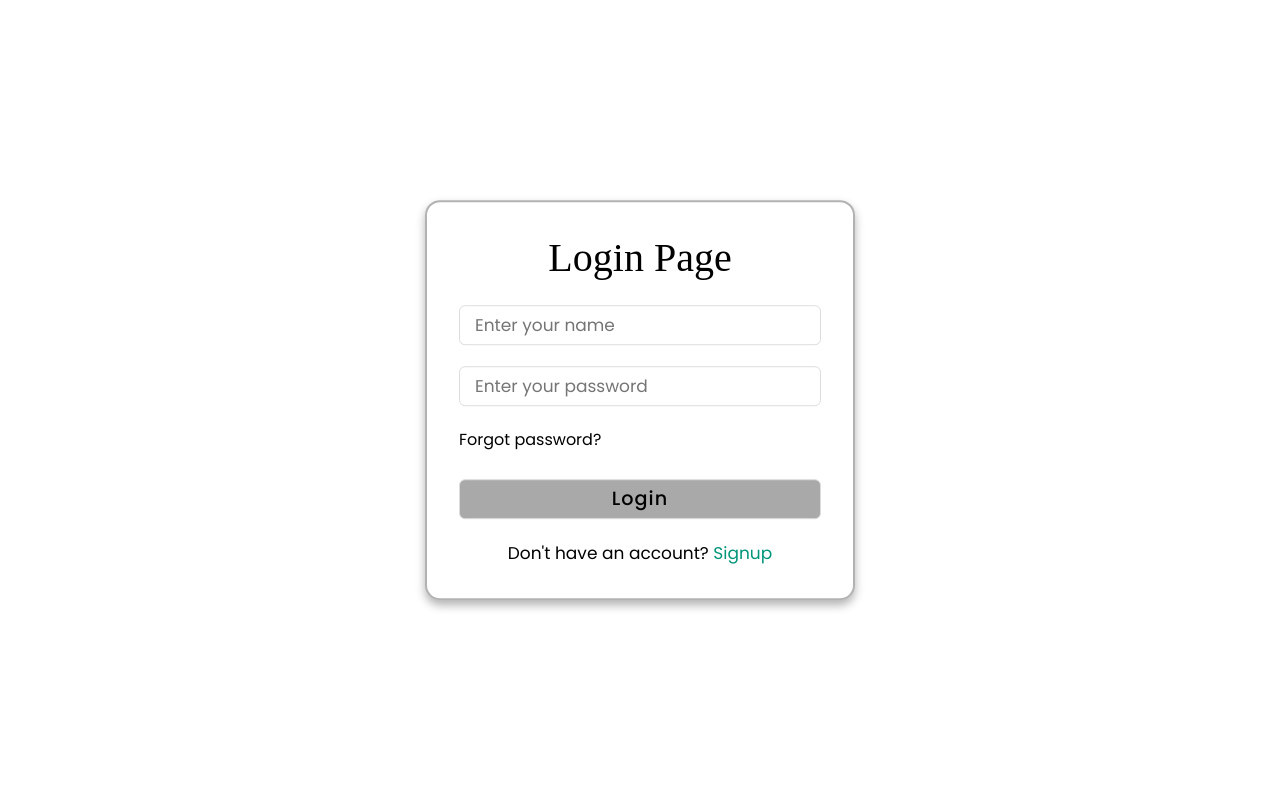
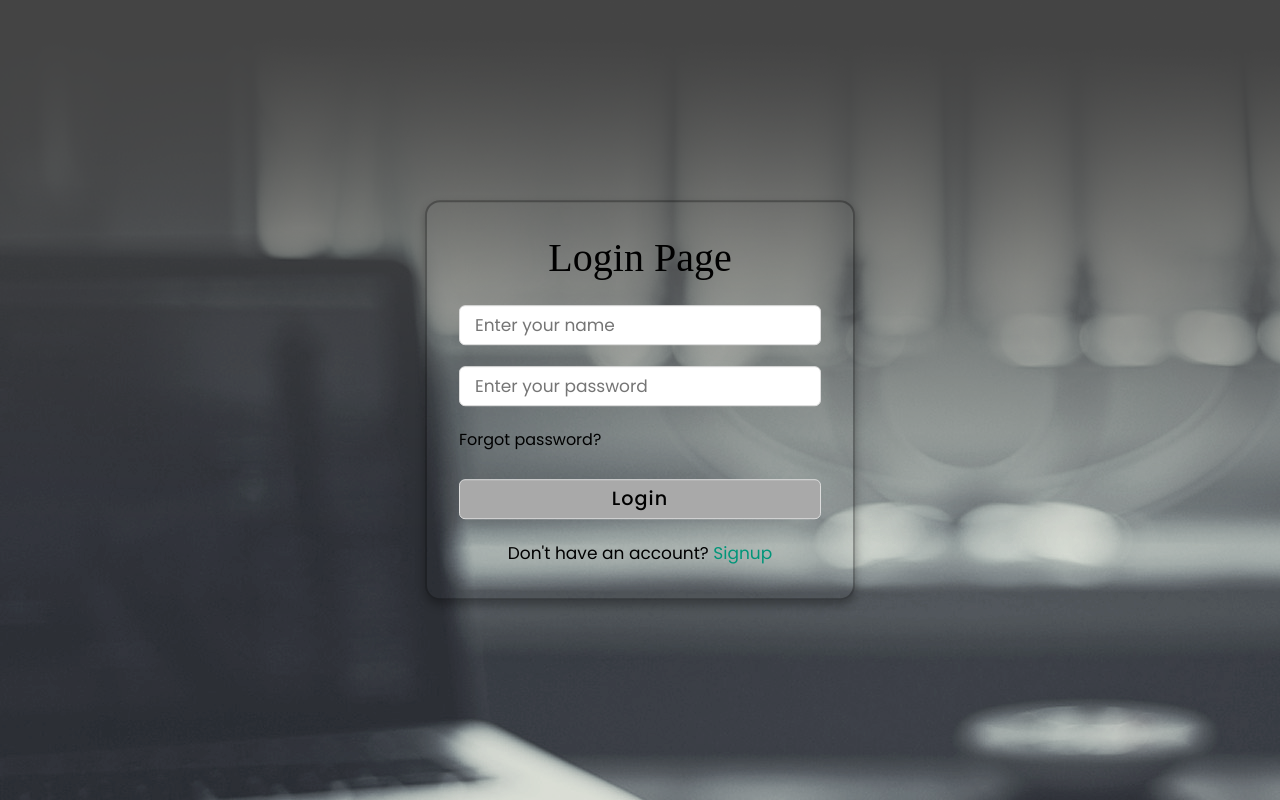
Before and after one commit to yashasvinitripathi11/Geo-location-Tracker, a plain HTML site: page index.html in a window 1280 px wide. Drawn offline with nearby package versions, Linux system fonts and the light colour scheme.

Commit message:
Update index.html

```diff
--- a/index.html
+++ b/index.html
@@ -21,7 +21,7 @@
       min-height: 100vh;
       width: 100%;
       /* background: #009579; */
-      background-image: url("../Geo-location Tracker/img17.webp") ;
+      background-image: url("../Geo-location-tracker/img17.webp") ;
     }
     .container{
       position: absolute;
```
